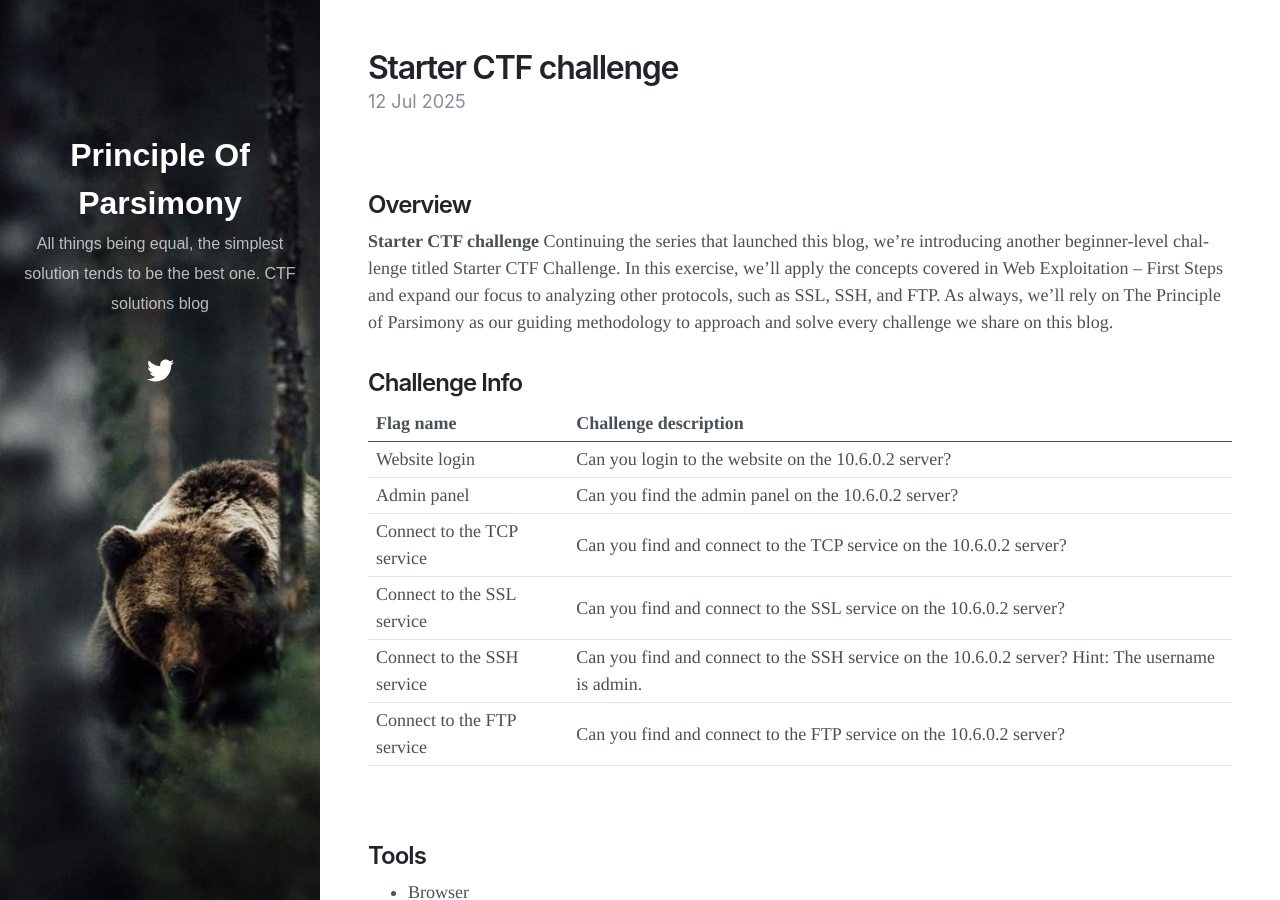
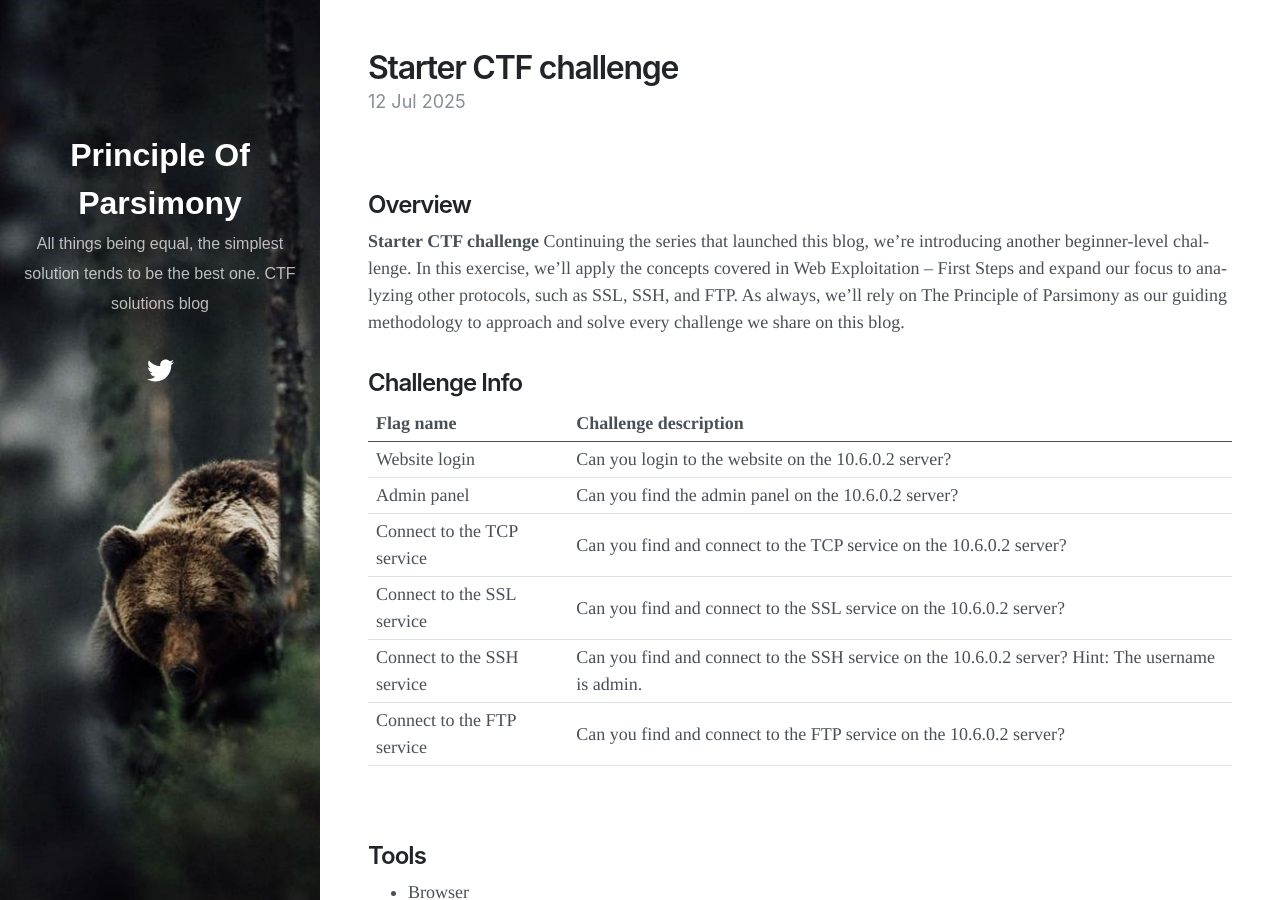
Before and after one commit to InfoSecGopNik/CTF, a Jekyll site: the page built from _posts/2025-07-12-starter-ctf-challenge.md, in a window 1280 px wide and 900 px high. Built offline with Jekyll 4.4.1, drawn with Linux system fonts in a browser that asks for light colours; nearby versions of some CDN libraries.

Commit message:
Update 2025-07-12-starter-ctf-challenge.md

```diff
--- a/_posts/2025-07-12-starter-ctf-challenge.md
+++ b/_posts/2025-07-12-starter-ctf-challenge.md
@@ -7,7 +7,7 @@
 <br>
 
 ## Overview
-**Starter CTF challenge** Continuing the series that launched this blog, we're introducing another beginner-level challenge titled Starter CTF Challenge. In this exercise, we'll apply the concepts covered in Web Exploitation – First Steps and expand our focus to analyzing other protocols, such as SSL, SSH, and FTP. As always, we'll rely on The Principle of Parsimony as our guiding methodology to approach and solve every challenge we share on this blog.
+**Starter CTF challenge** Continuing the series that launched this blog, we're introducing another beginner-level challenge. In this exercise, we'll apply the concepts covered in Web Exploitation – First Steps and expand our focus to analyzing other protocols, such as SSL, SSH, and FTP. As always, we'll rely on The Principle of Parsimony as our guiding methodology to approach and solve every challenge we share on this blog.
 ## Challenge Info
 <table>
   <thead>
```
